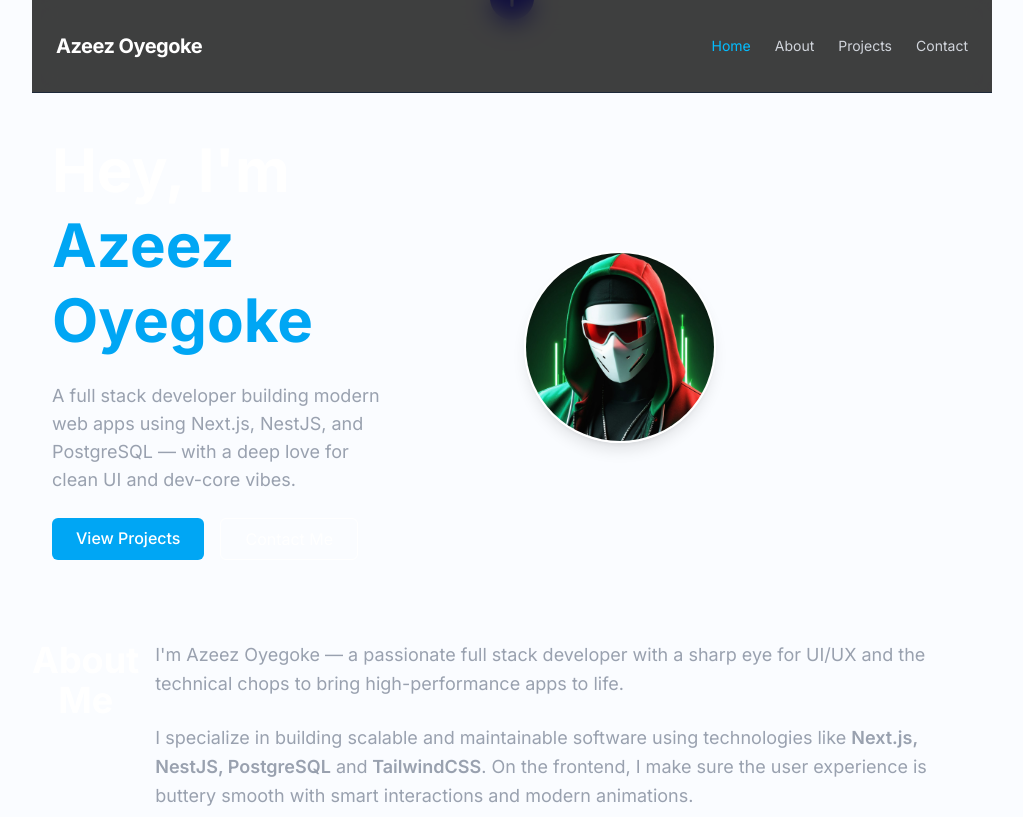
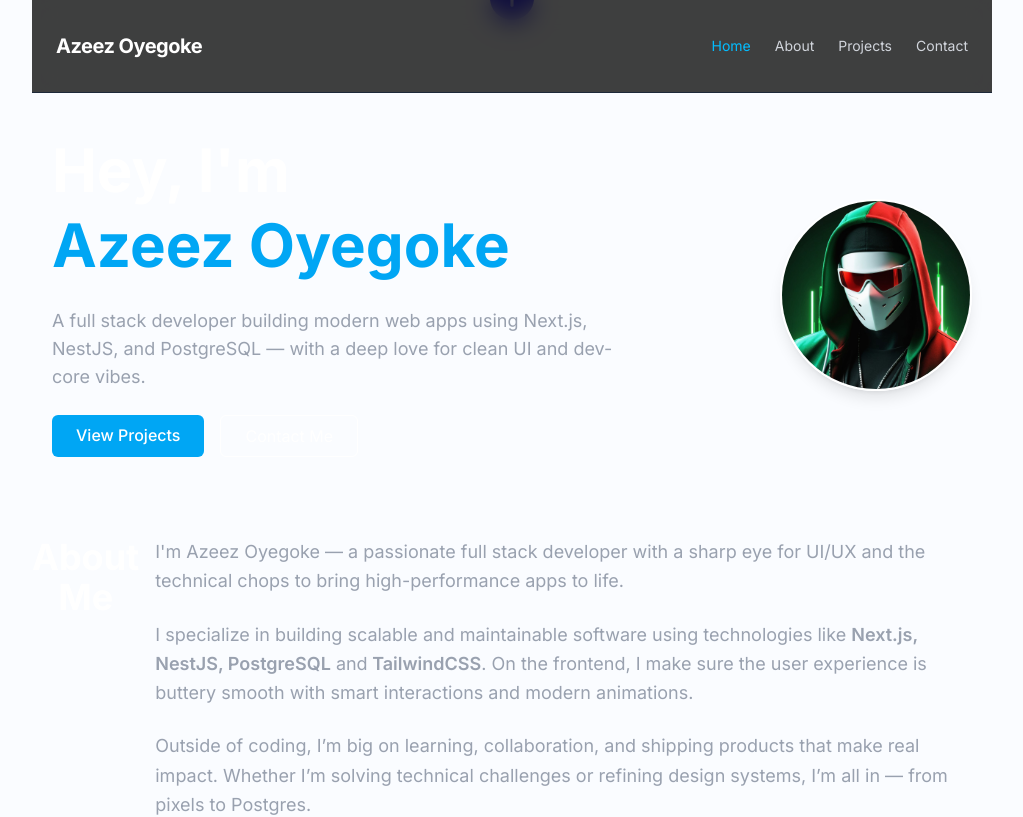
Before and after one commit to harteyhitman/fulstack-portfolio, a Next.js app: page / in a window 1280 px wide. Shown: the top 817 px of the page, without its empty margins (128-1151 px from the left). Built offline with nearby package versions, Linux system fonts and the light colour scheme.

Commit message:
avatar fix

```diff
--- a/src/components/Hero.tsx
+++ b/src/components/Hero.tsx
@@ -64,7 +64,7 @@ export default function Hero() {
         animate="visible"
         transition={{ delay: 0.9, duration: 0.8 }}
       >
-        <div className="w-70 h-70 md:w-48 md:h-48 rounded-full overflow-hidden shadow-lg border-2 md:justify-left border-white md:mr-64">
+        <div className="w-70 h-70 md:w-48 md:h-48 rounded-full overflow-hidden shadow-lg border-2 md:justify-left border-white ">
           <Image
             src={avatar}
             alt="Azeez Oyegoke Avatar"
```
